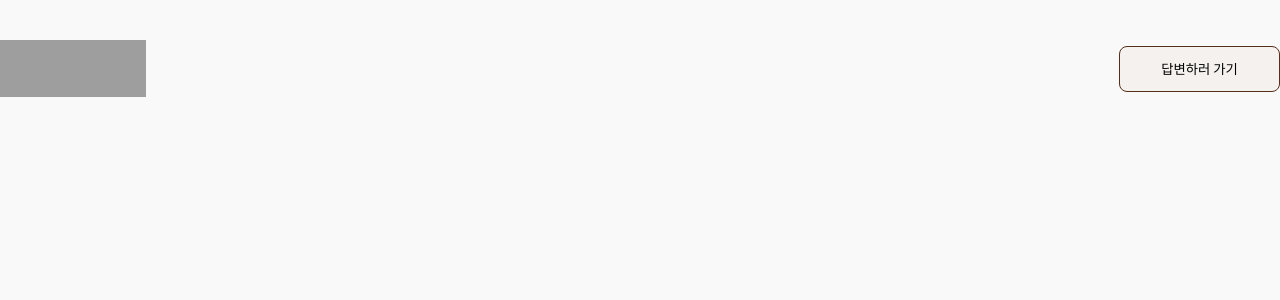
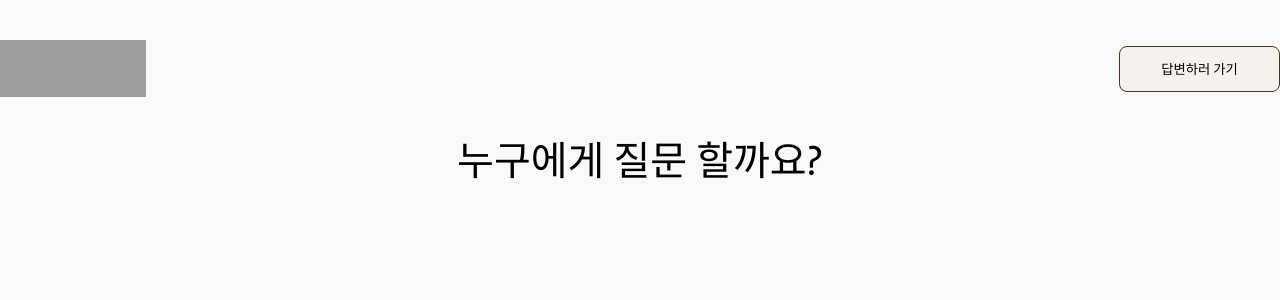
Before and after one commit to jaywai-lee/OpenMind, a React (Vite) app: page /list in a window 1280 px wide. Shown: the top 300 px of the page. Built offline with nearby package versions, Linux system fonts and the light colour scheme; grey boxes are pictures that could not be loaded; a web font is replaced by a local one.

Commit message:
✨ Feat: 질문 페이지 타이틀 제작 (#27)
* ✨ Feat: 질문 페이지 헤더 제작

* ✨ Feat: 질문 페이지 타이틀 제작

```diff
--- /dev/null
+++ b/src/components/ListTitle.jsx
@@ -0,0 +1,7 @@
+import styles from './ListTitle.module.css';
+
+function ListTitle() {
+  return <h1 className={styles.title}>누구에게 질문 할까요?</h1>;
+}
+
+export default ListTitle;
--- /dev/null
+++ b/src/components/ListTitle.module.css
@@ -0,0 +1,9 @@
+.title {
+  width: 100%;
+  height: 48px;
+  font-weight: var(--font-weight-regular);
+  font-size: var(--font-size-3xl);
+  color: var(--Grayscale-60);
+  line-height: var(--spacing-xl);
+  margin-top: 40px;
+}
--- a/src/pages/ListPage.jsx
+++ b/src/pages/ListPage.jsx
@@ -1,9 +1,11 @@
 import ListHeader from '../components/ListHeader';
+import ListTitle from '../components/ListTitle';
 
 function ListPage() {
   return (
     <>
       <ListHeader />
+      <ListTitle />
     </>
   );
 }
```
